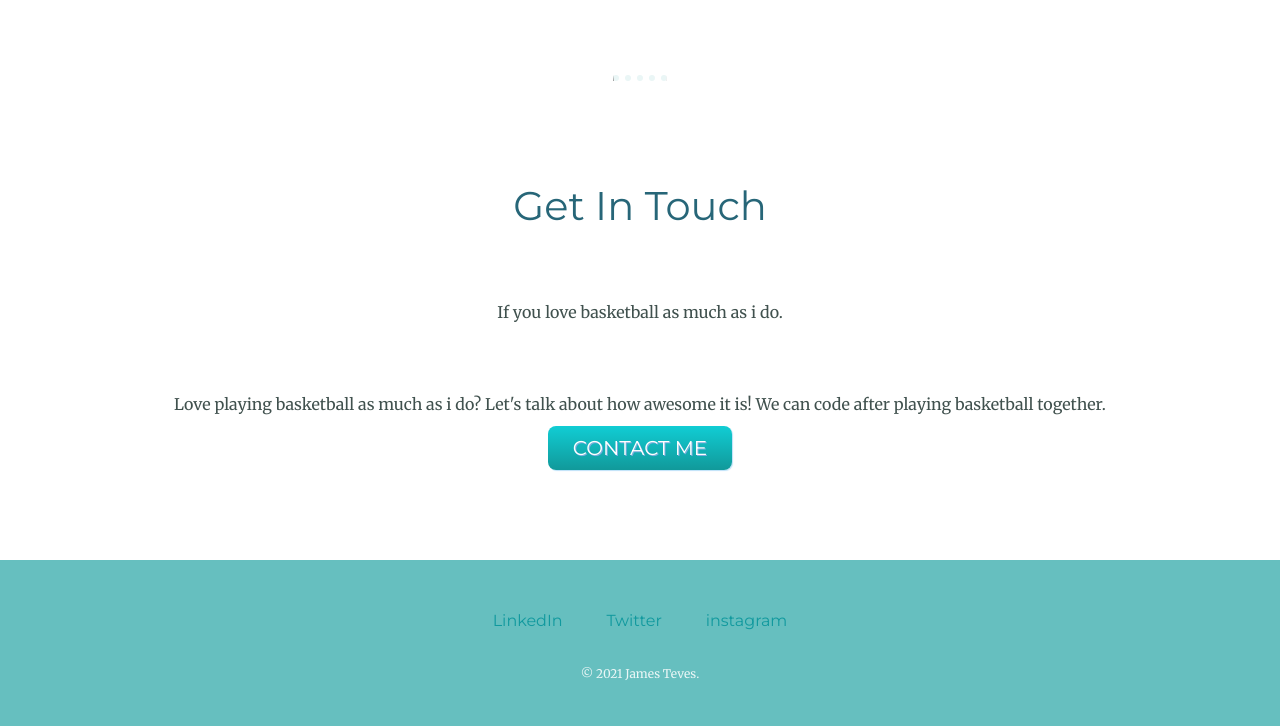
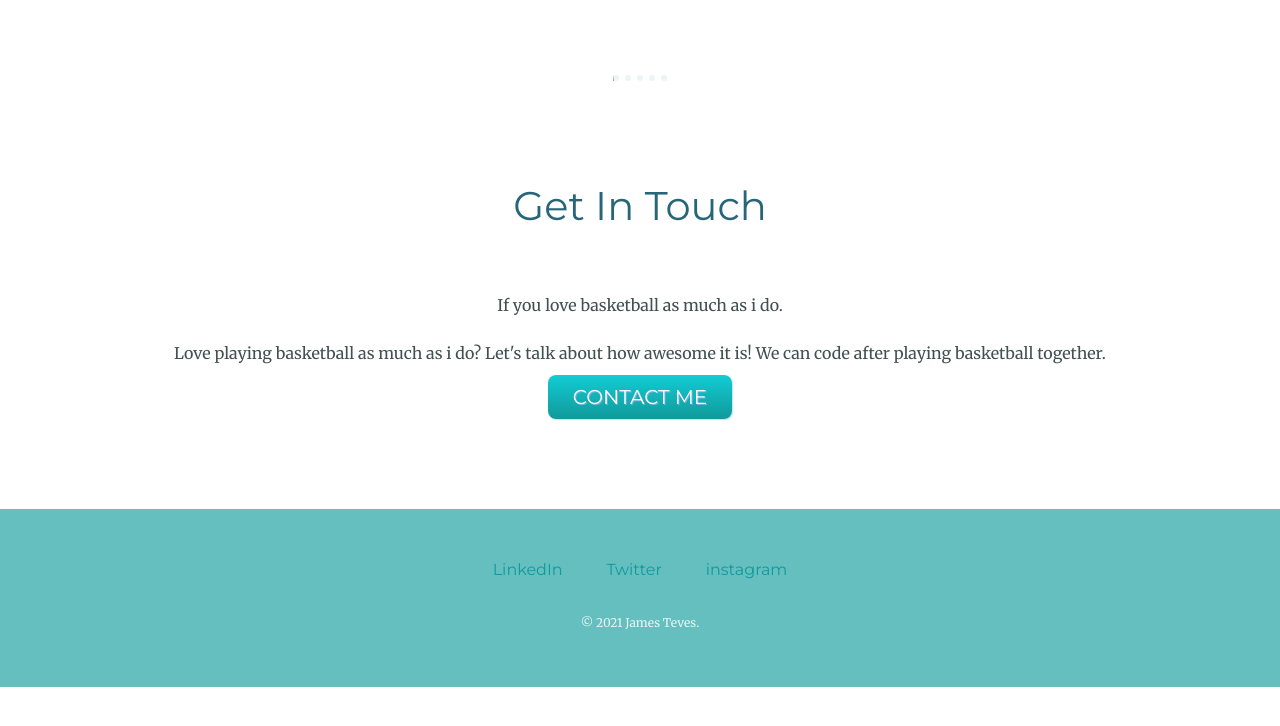
Before and after one commit to James-Teves/carl, a plain HTML site: page index.html in a window 1280 px wide. Shown: the part 2258-2984 px from the top of the page. After the commit the page ends 2945 px from the top, so only its background shows below. Drawn offline with Linux system fonts and the light colour scheme.

Commit message:
Update styles.css

```diff
--- a/css/styles.css
+++ b/css/styles.css
@@ -109,8 +109,10 @@ a:hover{
 }
 
 .contact-message{
-    width: 40%;
-    margin: 2.5rem auto 3.75rem;
+    color: #40514E;
+    line-height: 2;
+
+
 }
 
 .btn{
```
